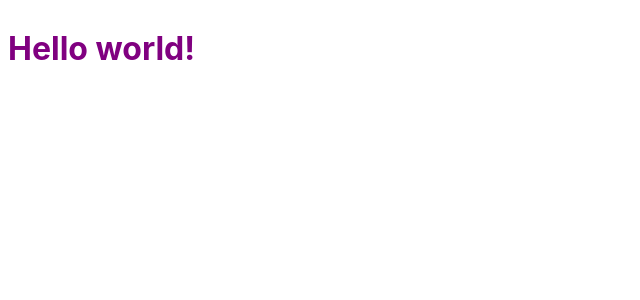
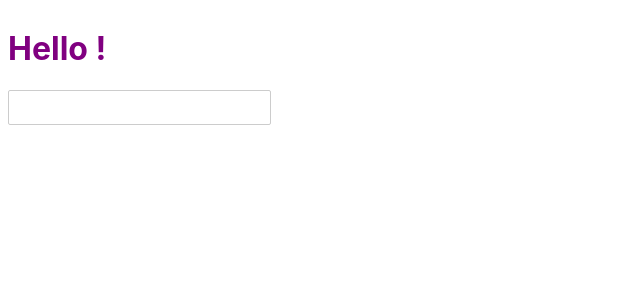
Before and after one commit to agribanov/my-svelte-project, a Svelte app: page / in a window 1280 px wide. Shown: the top 300 px of the page, without its empty margins (0-640 px from the left). Built offline with nearby package versions, Linux system fonts and the light colour scheme.

Commit message:
Add binding to input

```diff
--- a/src/App.svelte
+++ b/src/App.svelte
@@ -1,5 +1,5 @@
 <script>
-	export let name;
+	let name = '';
 </script>
 
 <style>
@@ -9,3 +9,4 @@
 </style>
 
 <h1>Hello {name}!</h1>
+<input type="text" bind:value="{name}">
--- a/src/main.js
+++ b/src/main.js
@@ -1,10 +1,7 @@
 import App from './App.svelte';
 
 const app = new App({
-	target: document.body,
-	props: {
-		name: 'world'
-	}
+	target: document.body
 });
 
 export default app;
```
